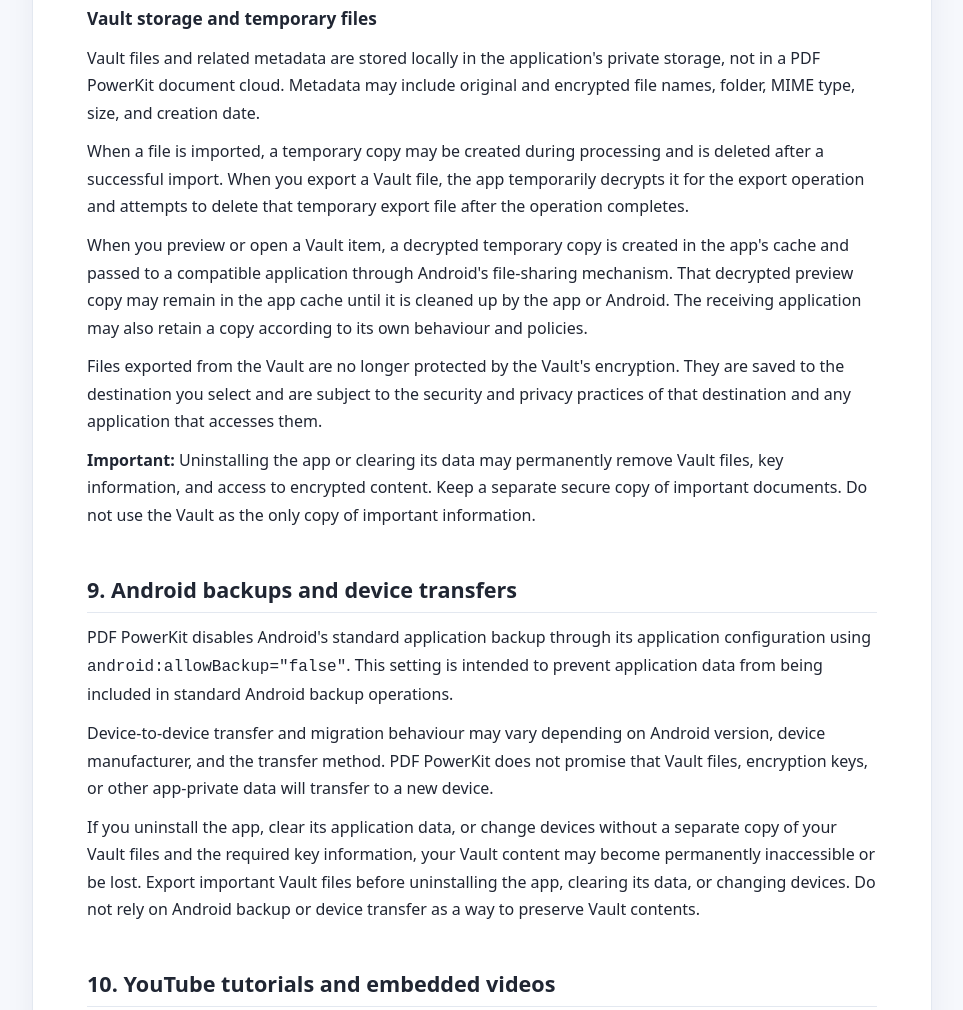
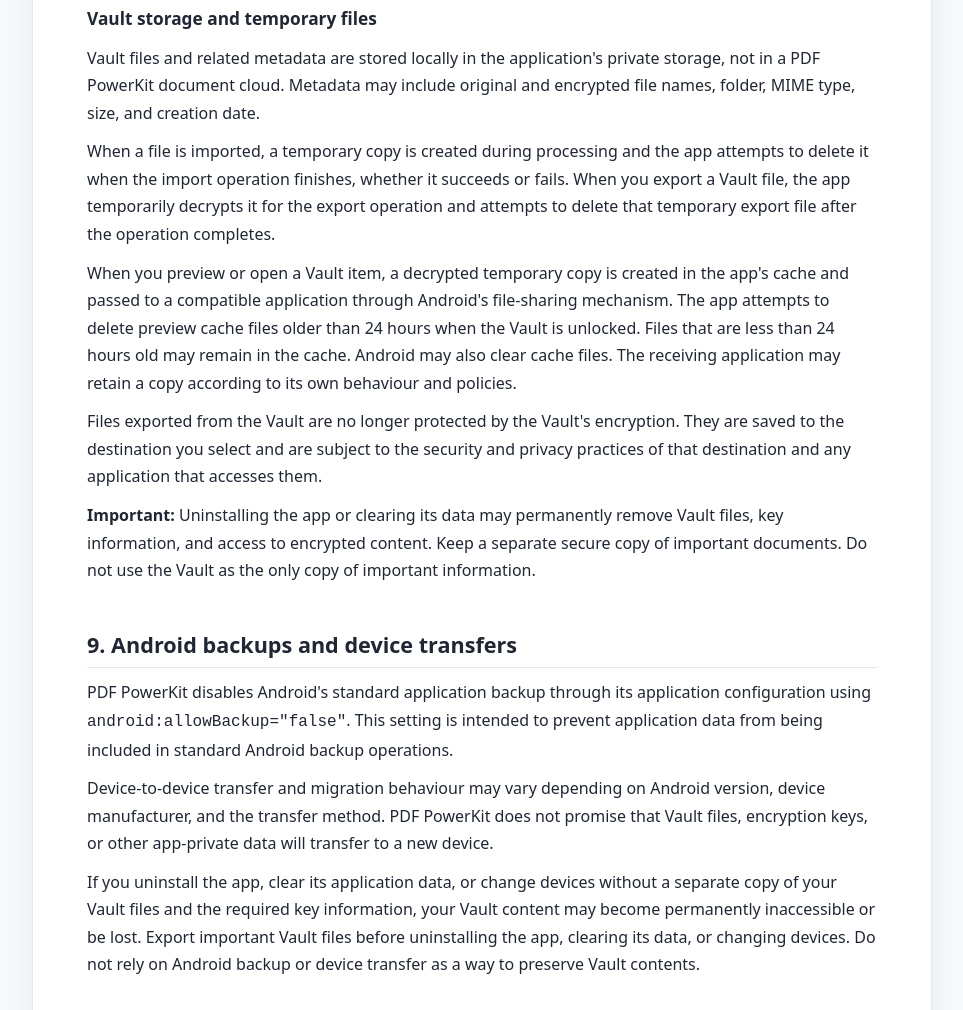
Before and after one commit to arvind12-09/pdf-powerkit-privacy, a plain HTML site: page index.html in a window 1280 px wide. Shown: the part 5240-6250 px from the top of the page, without its empty margins (158-1121 px from the left). Drawn offline with Linux system fonts and the light colour scheme.

Commit message:
Update index.html

```diff
--- a/index.html
+++ b/index.html
@@ -137,8 +137,8 @@ footer{padding:0 20px 30px;color:var(--muted);font-size:.9rem;text-align:center}
 <p>PDF PowerKit may also offer fingerprint or other supported biometric authentication to unlock the Private Vault. Biometric verification is handled by Android and the device's biometric system. PDF PowerKit does not access or store fingerprint images, face images, or biometric templates. The app receives the authentication result from Android. Users can use their Vault PIN when biometric authentication is unavailable.</p>
 <h3>Vault storage and temporary files</h3>
 <p>Vault files and related metadata are stored locally in the application's private storage, not in a PDF PowerKit document cloud. Metadata may include original and encrypted file names, folder, MIME type, size, and creation date.</p>
-<p>When a file is imported, a temporary copy may be created during processing and is deleted after a successful import. When you export a Vault file, the app temporarily decrypts it for the export operation and attempts to delete that temporary export file after the operation completes.</p>
-<p>When you preview or open a Vault item, a decrypted temporary copy is created in the app's cache and passed to a compatible application through Android's file-sharing mechanism. That decrypted preview copy may remain in the app cache until it is cleaned up by the app or Android. The receiving application may also retain a copy according to its own behaviour and policies.</p>
+<p>When a file is imported, a temporary copy is created during processing and the app attempts to delete it when the import operation finishes, whether it succeeds or fails. When you export a Vault file, the app temporarily decrypts it for the export operation and attempts to delete that temporary export file after the operation completes.</p>
+<p>When you preview or open a Vault item, a decrypted temporary copy is created in the app's cache and passed to a compatible application through Android's file-sharing mechanism. The app attempts to delete preview cache files older than 24 hours when the Vault is unlocked. Files that are less than 24 hours old may remain in the cache. Android may also clear cache files. The receiving application may retain a copy according to its own behaviour and policies.</p>
 <p>Files exported from the Vault are no longer protected by the Vault's encryption. They are saved to the destination you select and are subject to the security and privacy practices of that destination and any application that accesses them.</p>
 <p><strong>Important:</strong> Uninstalling the app or clearing its data may permanently remove Vault files, key information, and access to encrypted content. Keep a separate secure copy of important documents. Do not use the Vault as the only copy of important information.</p>
 </section>
@@ -192,7 +192,7 @@ footer{padding:0 20px 30px;color:var(--muted);font-size:.9rem;text-align:center}
 <section id="section-15">
 <h2>15. Data retention and deletion</h2>
 <p>The developer does not maintain a user account containing your documents. Files saved to your chosen location remain until you delete or move them. Generated history is stored locally and currently retains up to 200 entries. Local settings and history may be removed by clearing app data or using relevant in-app controls where available. Deleting a history entry does not necessarily delete the generated document. Vault items remain until deleted through the Vault or until application data is removed.</p>
-<p>Temporary files are deleted where cleanup is implemented and succeeds. Temporary import files are deleted after a successful Vault import, and temporary decrypted export files are deleted after the export operation's cleanup runs. However, decrypted preview files created in the app cache may remain until they are cleaned up by the app or Android. A receiving app may retain a shared or opened file.</p>
+<p>Temporary import files are deleted when the import operation finishes, whether it succeeds or fails. Temporary decrypted export files are deleted after the export operation's cleanup runs. Decrypted preview files older than 24 hours are targeted for cleanup when the Vault is unlocked. Cleanup is best-effort, and files may remain if deletion fails or cleanup has not yet run.However, decrypted preview files created in the app cache may remain until they are cleaned up by the app or Android. A receiving app may retain a shared or opened file.</p>
 <p>PDF PowerKit does not save audio recordings as files for its Voice to PDF feature. Audio is passed to the Android speech-recognition service for the requested recognition. Any retention or further processing by that service is governed by the provider's own policies and settings.</p>
 <p>Third parties' retention is governed by their own policies and legal obligations. Uninstalling PDF PowerKit or clearing application data may remove locally stored app information, but does not necessarily remove files saved separately in Downloads, files shared with another app, or information held by third parties.</p>
 </section>
```
